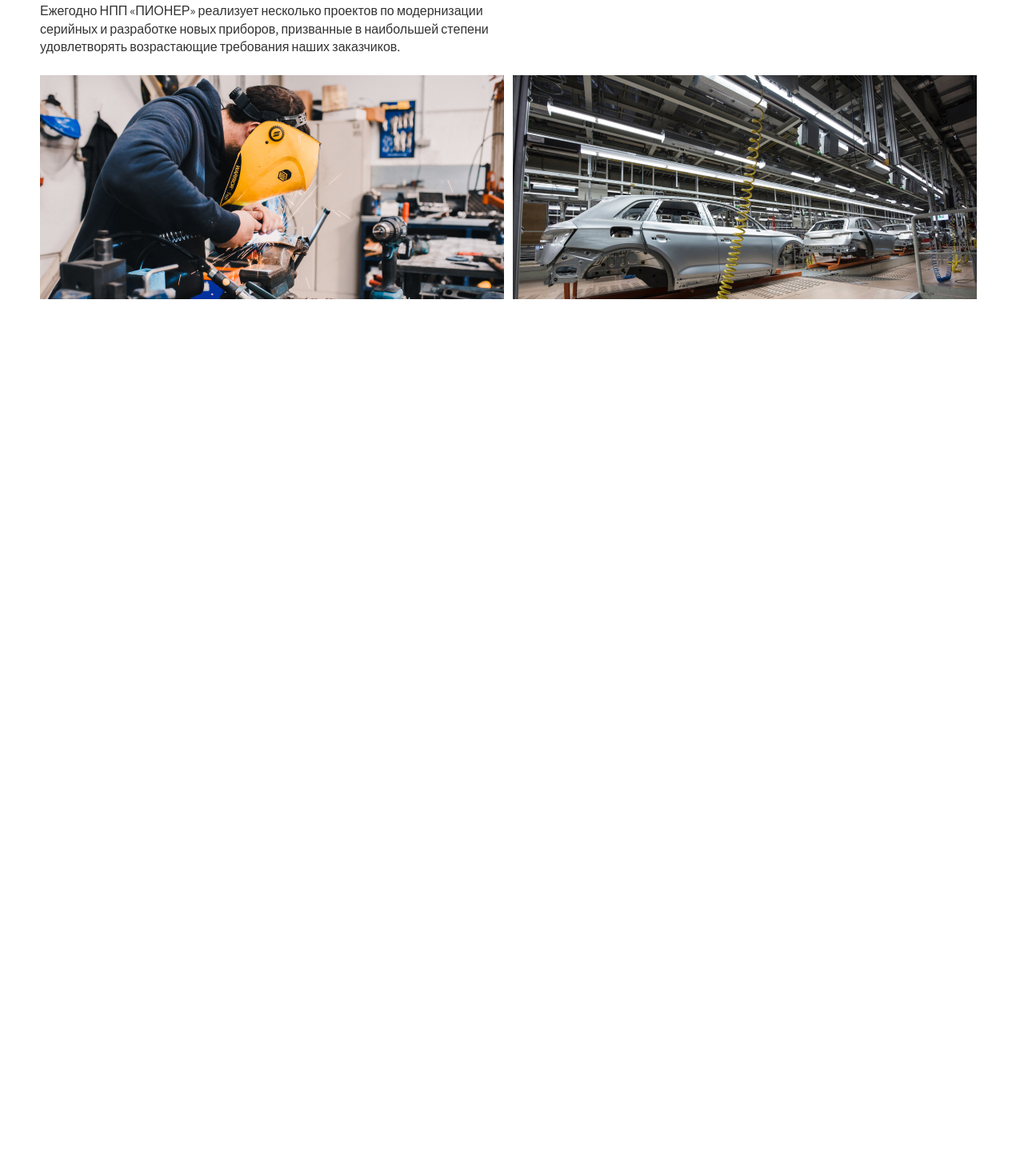
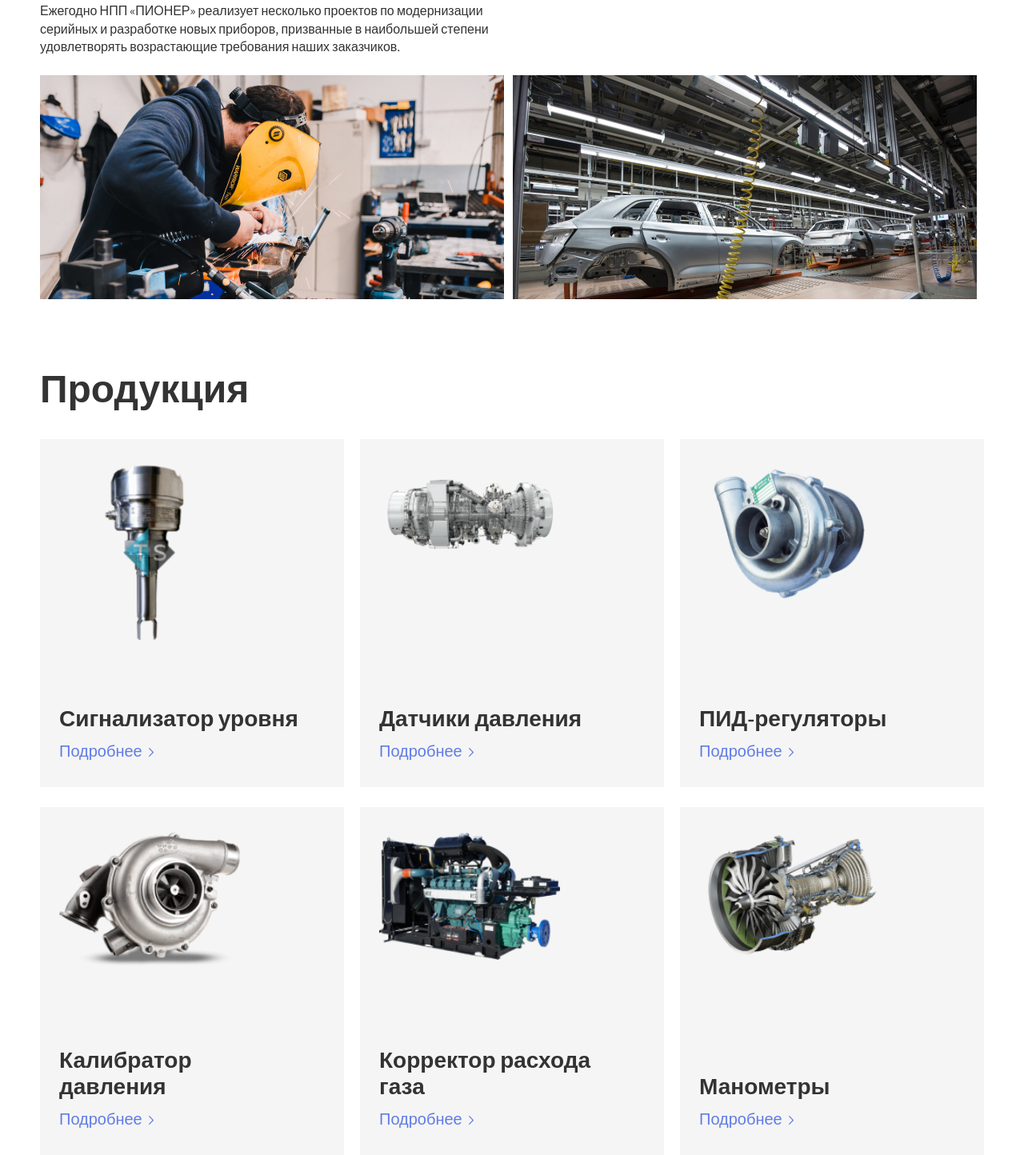
Before and after one commit to 1Mike21/Pioner, a plain HTML site: page index.html in a window 1280 px wide. Shown: the part 737-2181 px from the top of the page at 80% size. Before the commit the page ends 1116 px from the top, so only its background shows below. Drawn offline with nearby package versions, Linux system fonts and the light colour scheme.

Commit message:
Made section products

```diff
--- a/css/style.css
+++ b/css/style.css
@@ -85,3 +85,38 @@
 .about_flex_item:last-child img {
   padding-top: 91px;
 }
+.products {
+  padding-top: 80px;
+}
+.products_grid {
+  display: grid;
+  grid-template: repeat(2,435px)/repeat(3,1fr);
+  row-gap: 25px;
+  column-gap: 20px;
+}
+.products_grid_item {
+  background-color: var(--light-gray-color);
+  padding: 32px 55px 32px 24px;
+  display: flex;
+  flex-direction: column;
+  justify-content: space-between;
+}
+.products_grid_item img {
+  width: 75%;
+}
+.products_grid_item_title {
+  font-size: 28px;
+  font-weight: 600;
+  line-height: 33.6px;
+  margin-bottom: 12px;
+}
+.products_grid_item_link {
+  font-size: 20px;
+  line-height: 24px;
+  text-decoration: none;
+  color: var(--accent-color);
+}
+.products_grid_item_link::after {
+  content: url(../images/arrow_right.svg);
+  padding-left: 8px;
+}
--- a/index.html
+++ b/index.html
@@ -68,7 +68,54 @@
             <img class="about_img" src="images/img_about_2.jpg">
           </div>
         </div>
-        </section>
+      </section>
+      <section class="products">
+        <h2 class="h2">Продукция</h2>
+        <div class="products_grid">
+          <div class="products_grid_item">
+            <img src="images/product_1.png" alt="">
+            <div class="products_grid_item_description">
+              <h4 class="products_grid_item_title">Сигнализатор уровня</h4>
+              <a class="products_grid_item_link" href="#">Подробнее</a>
+            </div>
+          </div>
+          <div class="products_grid_item">
+            <img src="images/product_2.png" alt="">
+            <div class="products_grid_item_description">
+              <h4 class="products_grid_item_title">Датчики давления</h4>
+              <a class="products_grid_item_link" href="#">Подробнее</a>
+            </div>
+          </div>
+          <div class="products_grid_item">
+            <img src="images/product_3.png" alt="">
+            <div class="products_grid_item_description">
+              <h4 class="products_grid_item_title">ПИД-регуляторы</h4>
+              <a class="products_grid_item_link" href="#">Подробнее</a>
+            </div>
+          </div>
+          <div class="products_grid_item">
+            <img src="images/product_4.png" alt="">
+            <div class="products_grid_item_description">
+              <h4 class="products_grid_item_title">Калибратор давления</h4>
+              <a class="products_grid_item_link" href="#">Подробнее</a>
+            </div>
+          </div>
+          <div class="products_grid_item">
+            <img src="images/product_5.png" alt="">
+            <div class="products_grid_item_description">
+              <h4 class="products_grid_item_title">Корректор расхода газа</h4>
+              <a class="products_grid_item_link" href="#">Подробнее</a>
+            </div>
+          </div>
+          <div class="products_grid_item">
+            <img src="images/product_6.png" alt="">
+            <div class="products_grid_item_description">
+              <h4 class="products_grid_item_title">Манометры</h4>
+              <a class="products_grid_item_link" href="#">Подробнее</a>
+            </div>
+          </div>
+        </div>
+      </section>
     </div>
   </main>
 </body>
```
Also changed, not shown: images/arrow_right.svg (added).
